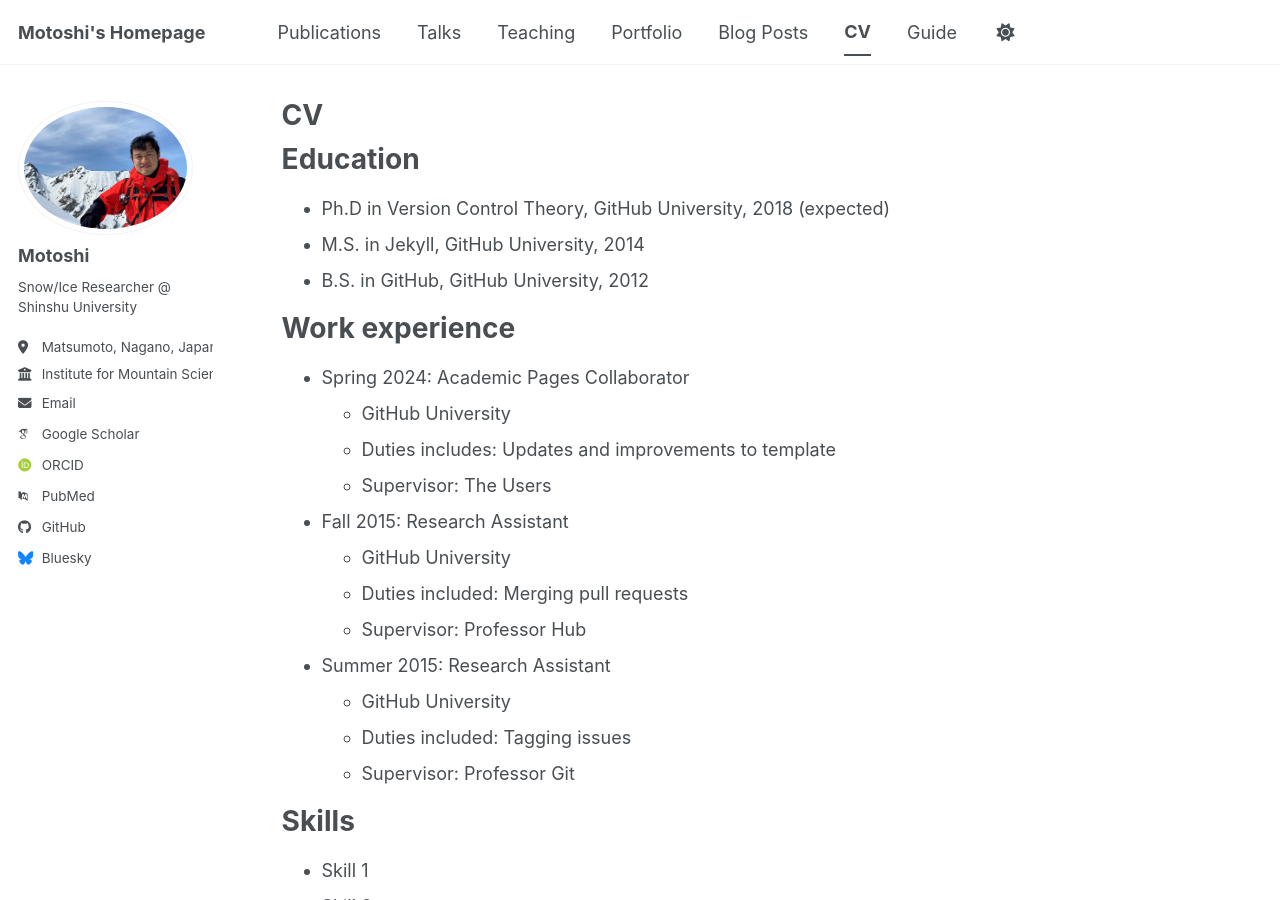
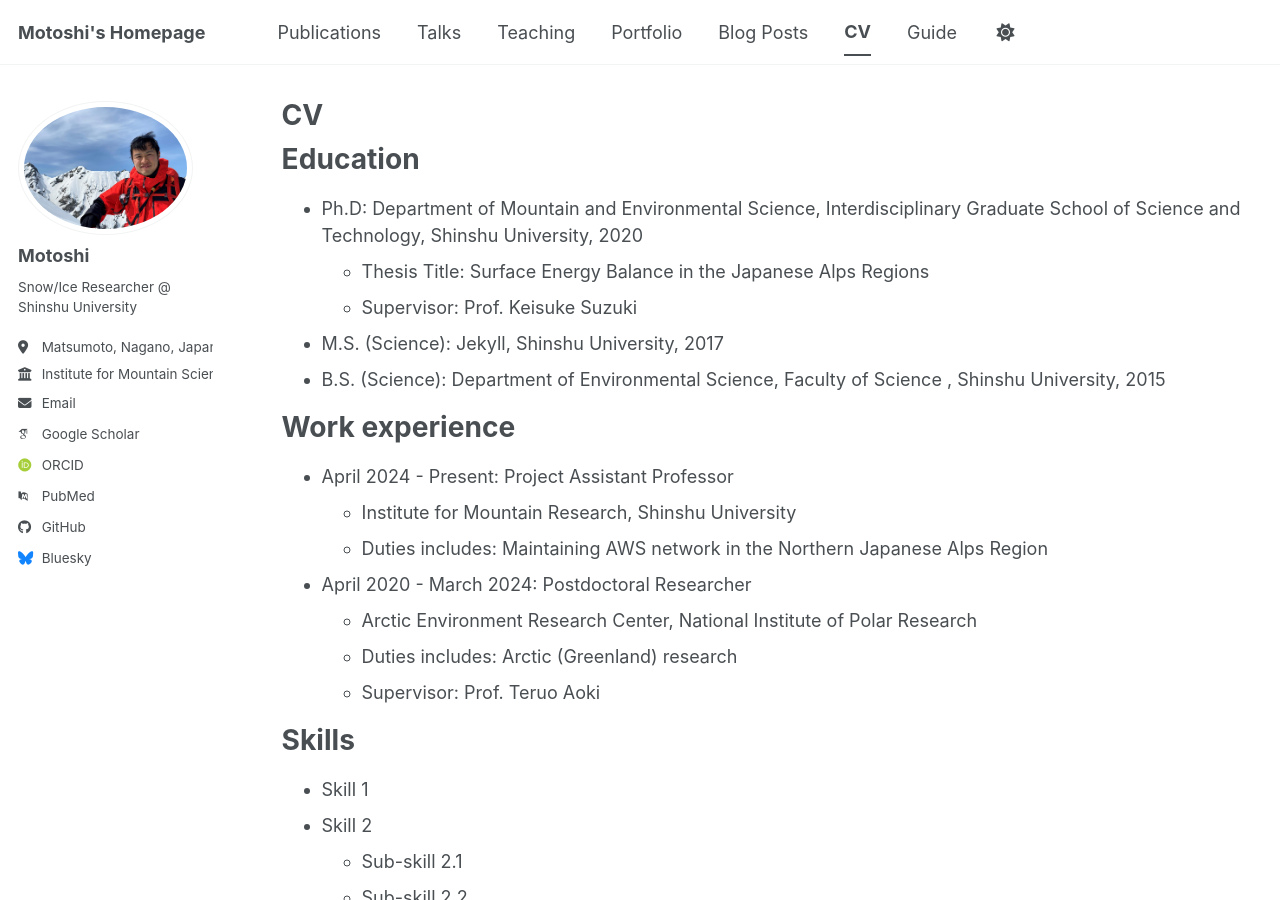
Before and after one commit to MotoshiNishimura/MotoshiNishimura.github.io, a Jekyll site: the page built from _pages/cv.md, in a window 1280 px wide and 900 px high. Built offline with Jekyll 4.4.1, drawn with Linux system fonts in a browser that asks for light colours; some web fonts are replaced; a script bundle is joined from its source files by our own code; library files that are not in the unit come from our copies; some of the changed text lies outside the part shown.

Commit message:
Update cv.md

```diff
--- a/_pages/cv.md
+++ b/_pages/cv.md
@@ -11,26 +11,22 @@
 
 Education
 ======
-* Ph.D in Version Control Theory, GitHub University, 2018 (expected)
-* M.S. in Jekyll, GitHub University, 2014
-* B.S. in GitHub, GitHub University, 2012
+* Ph.D: Department of Mountain and Environmental Science, Interdisciplinary Graduate School of Science and Technology, Shinshu University, 2020
+  * Thesis Title: Surface Energy Balance in the Japanese Alps Regions
+  * Supervisor: Prof. Keisuke Suzuki
+* M.S. (Science): Jekyll, Shinshu University, 2017
+* B.S. (Science): Department of Environmental Science, Faculty of Science , Shinshu University, 2015
 
 Work experience
 ======
-* Spring 2024: Academic Pages Collaborator
-  * GitHub University
-  * Duties includes: Updates and improvements to template
-  * Supervisor: The Users
+* April 2024 - Present: Project Assistant Professor
+  * Institute for Mountain Research, Shinshu University
+  * Duties includes: Maintaining AWS network in the Northern Japanese Alps Region
 
-* Fall 2015: Research Assistant
-  * GitHub University
-  * Duties included: Merging pull requests
-  * Supervisor: Professor Hub
-
-* Summer 2015: Research Assistant
-  * GitHub University
-  * Duties included: Tagging issues
-  * Supervisor: Professor Git
+* April 2020 - March 2024: Postdoctoral Researcher
+  * Arctic Environment Research Center, National Institute of Polar Research
+  * Duties includes: Arctic (Greenland) research
+  * Supervisor: Prof. Teruo Aoki
 
 Skills
 ======
@@ -55,6 +51,10 @@
 
 Teaching
 ======
+April, 2025 - Present: Advanced Laboratory of Environmental Science I (Shinshu University)
+April, 2025 - Present: Basic Laboratory of Environmental Science II (Shinshu University)
+April, 2024 - Present: System Analysis Seminar (Shinshu University)
+April, 2024 - Present: Introduction to Geological and Biogeochemical Cycles II (Shinshu University)
   <ul>{% for post in site.teaching reversed %}
     {% include archive-single-cv.html %}
   {% endfor %}</ul>
@@ -62,3 +62,7 @@
 Service and leadership
 ======
 * Currently signed in to 43 different slack teams
+
+Language
+======
+Japanese (mother tongue), English
```
